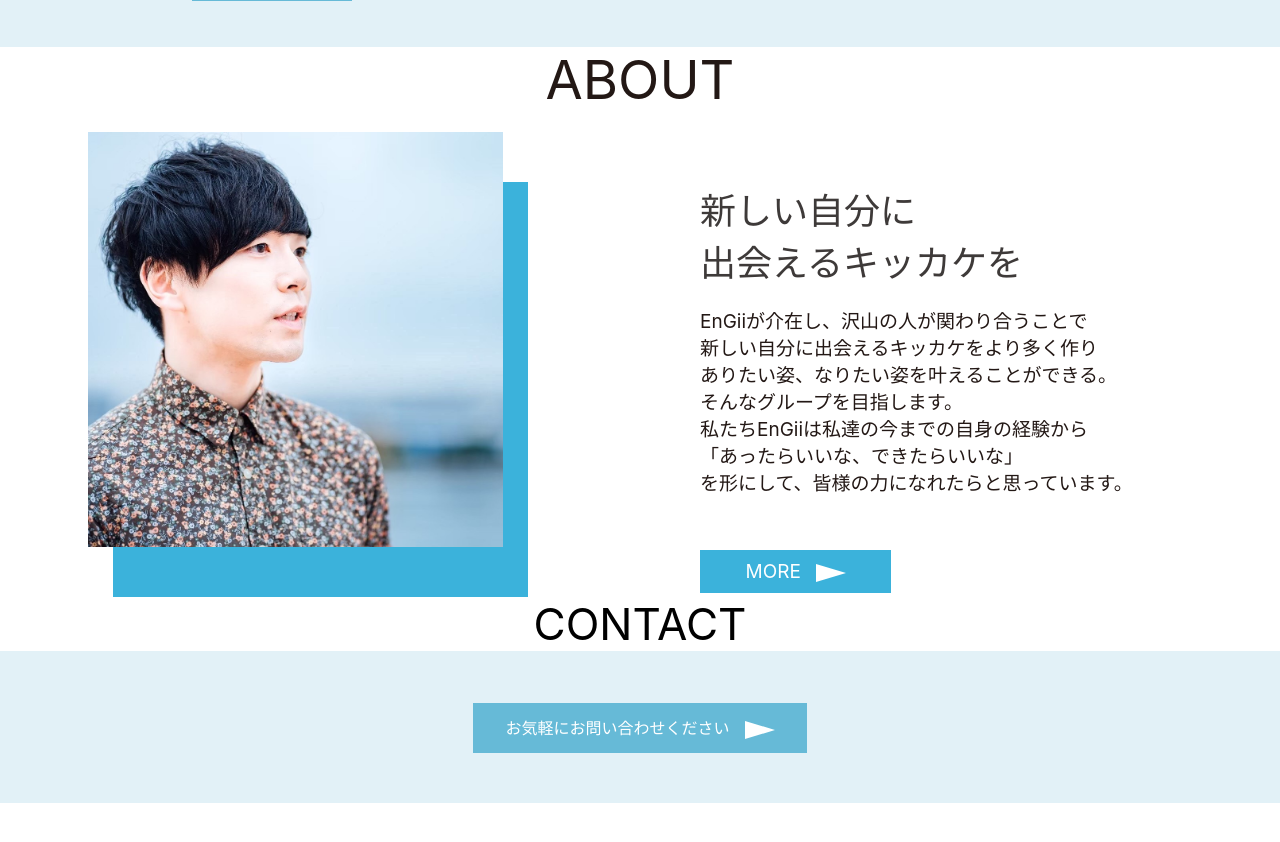
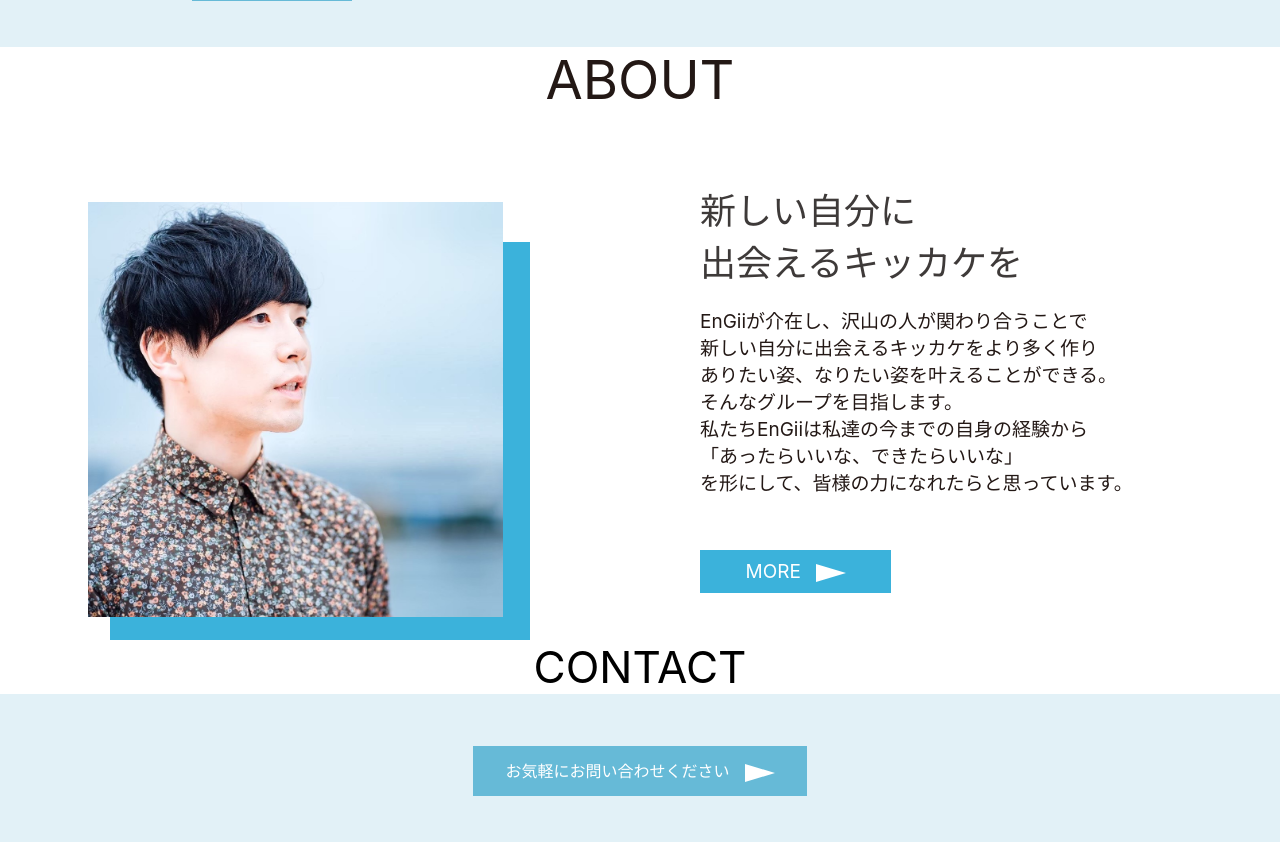
Before and after one commit to reiji-0720/EnGii-HP-recreate, a Nuxt app: page / in a window 1280 px wide. Shown: the part 1920-2762 px from the top of the page. Before the commit the page ends 2723 px from the top, so only its background shows below. Built offline with nearby package versions, Linux system fonts and the light colour scheme.

Commit message:
about
写真位置完了

```diff
--- a/components/about.vue
+++ b/components/about.vue
@@ -51,20 +51,20 @@ export default {
 }
 .aboutImg {
     width: 50%;
-
+    padding: 60px 0 0 0;
     /* position: relative; */
 }
 .aboutBackImg {
     background-color: #3BB2DB;
-    height: 415px;
-    width: 415px;
+   height: 398px;
+    width: 420px;
     /* position: absolute; */
     top: 0px;
     margin: 0 auto;
     z-index: -200;
 }
 .leaderLogo {
-    margin: -50px 0 0 -50px;
+    margin: -40px 0 0 -50px;
     z-index: 900;
 }
 .aboutMain {
```
